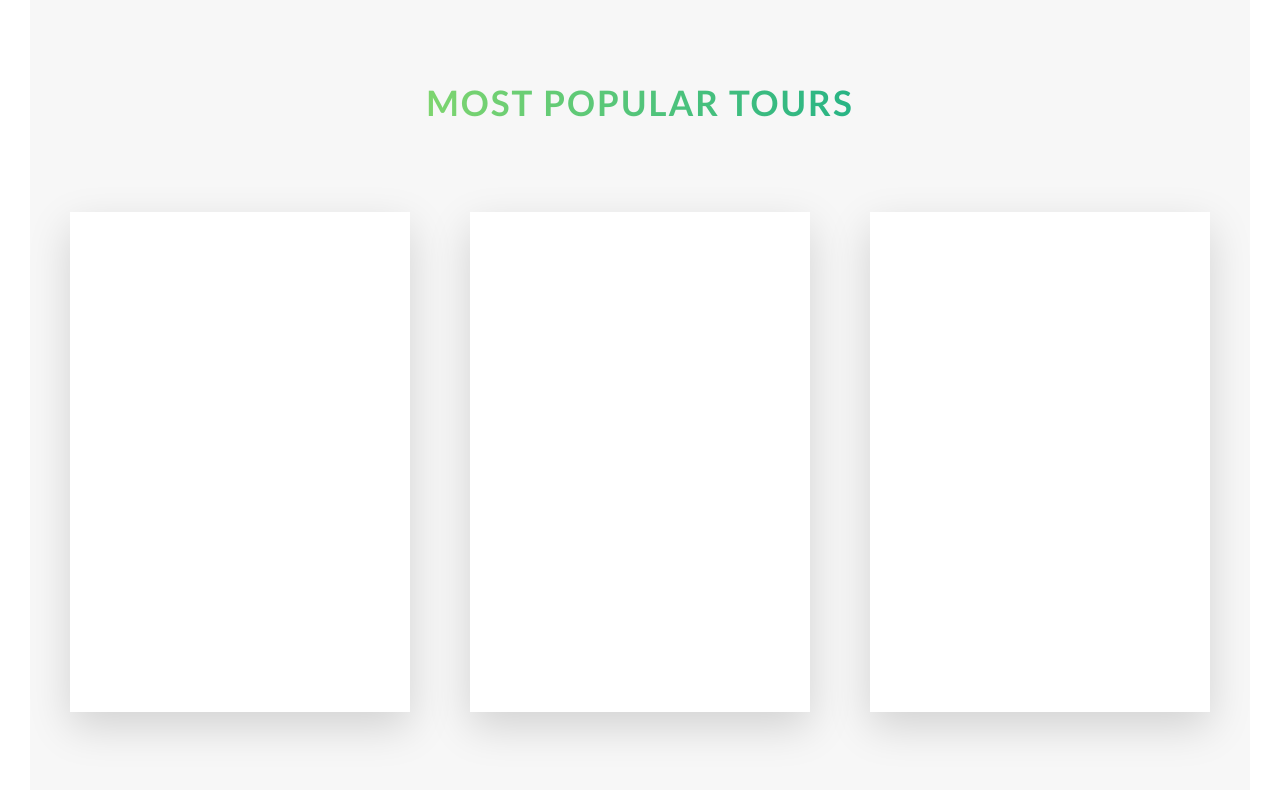
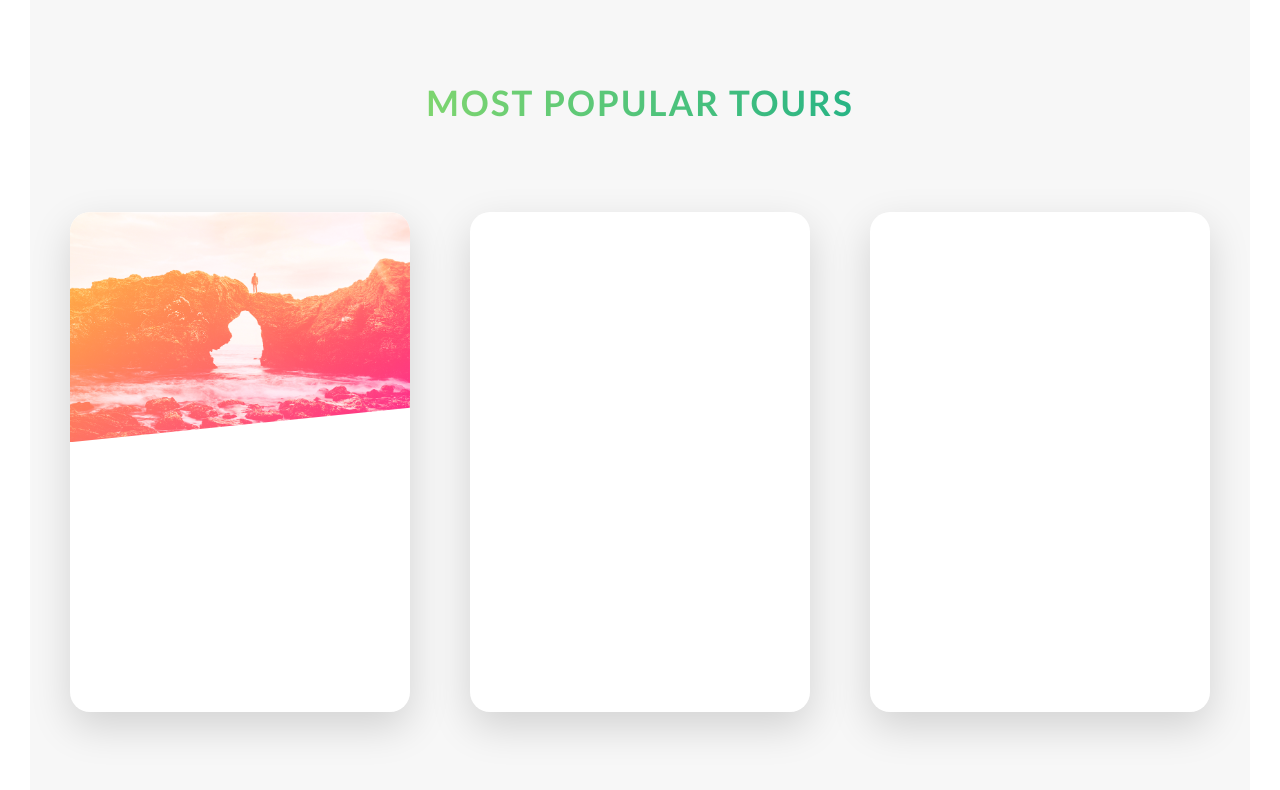
Before and after one commit to unachoza/AdvancedCSS, a website: page Natours/index.html in a window 1280 px wide. Shown: the part 2283-3073 px from the top of the page. Drawn offline with Linux system fonts and the light colour scheme.

Commit message:
card 2 sides with image blend and clip path

```diff
--- a/Natours/index.html
+++ b/Natours/index.html
@@ -127,7 +127,13 @@
         <div class="row">
           <div class="col-1-of-3">
             <div class="card">
-              <div class="card__side card__side--front">FRONT</div>
+              <div class="card__side card__side--front">
+                <div class="card__picture card__picture--1">
+                  &nbsp;</div>
+                <div class="card__heading">Heading</div>
+                <div class="card__details">?Details</div>
+              </div>
+
               <div class="card__side card__side--back">BACK</div>
             </div>
           </div>
--- /dev/null
+++ b/Natours/scss/components/_card.scss
@@ -0,0 +1,55 @@
+.card {
+  //Functionality
+  perspective: 150rem;
+  -moz-perspective: 150rem;
+  position: relative;
+  height: 50rem;
+
+  &__side {
+    background-color: orangered;
+    height: 50rem;
+    color: white;
+    font-size: 4rem;
+    transition: all 1s ease;
+    position: absolute;
+    top: 0;
+    left: 0;
+    width: 100%;
+    border-radius: 2rem;
+    overflow: hidden;
+    backface-visibility: hidden;
+    box-shadow: 0 1.5rem 4rem rgba($color-black, 0.15);
+    &--front {
+      background-color: $color-white;
+    }
+    &--back {
+      background-image: linear-gradient(to right bottom, $color-secondary-light, $color-secondary-dark);
+      background-img: linear-gradiant;
+      transform: rotateY(180deg);
+    }
+  }
+  &:hover &__side--front {
+    transform: rotateY(-180deg);
+  }
+  &:hover &__side--back {
+    transform: rotateY(0);
+  }
+  //FRONTSIDE STYLING
+  &__picture {
+    background-size: cover;
+    height: 23rem;
+    &--1 {
+      background-image: linear-gradient(to right bottom, $color-secondary-light, $color-secondary-dark),
+        url(../img/nat-5.jpg);
+      background-blend-mode: screen;
+      clip-path: polygon(0 0, 100% 0, 100% 85%, 0 100%);
+-webkit-clip-path: polygon(0 0, 100% 0, 100% 85%, 0 100%);
+    }
+    &--2 {
+      background-image: url(../img/nat-6.jpg);
+    }
+    &--3 {
+      background-image: url(../img/nat-7.jpg);
+    }
+  }
+}
--- a/Natours/scss/layout/_header.scss
+++ b/Natours/scss/layout/_header.scss
@@ -6,6 +6,7 @@
   background-position: top;
   position: relative;
   clip-path: polygon(0 0, 100% 0, 100% 75vh, 0 100%);
+  -webkit-clip-pagh: polygon(0 0, 100% 0, 100% 75vh, 0 100%);
 
   &__logo-box {
     position: absolute;
```
Also changed, not shown: Natours/css/style.css.
